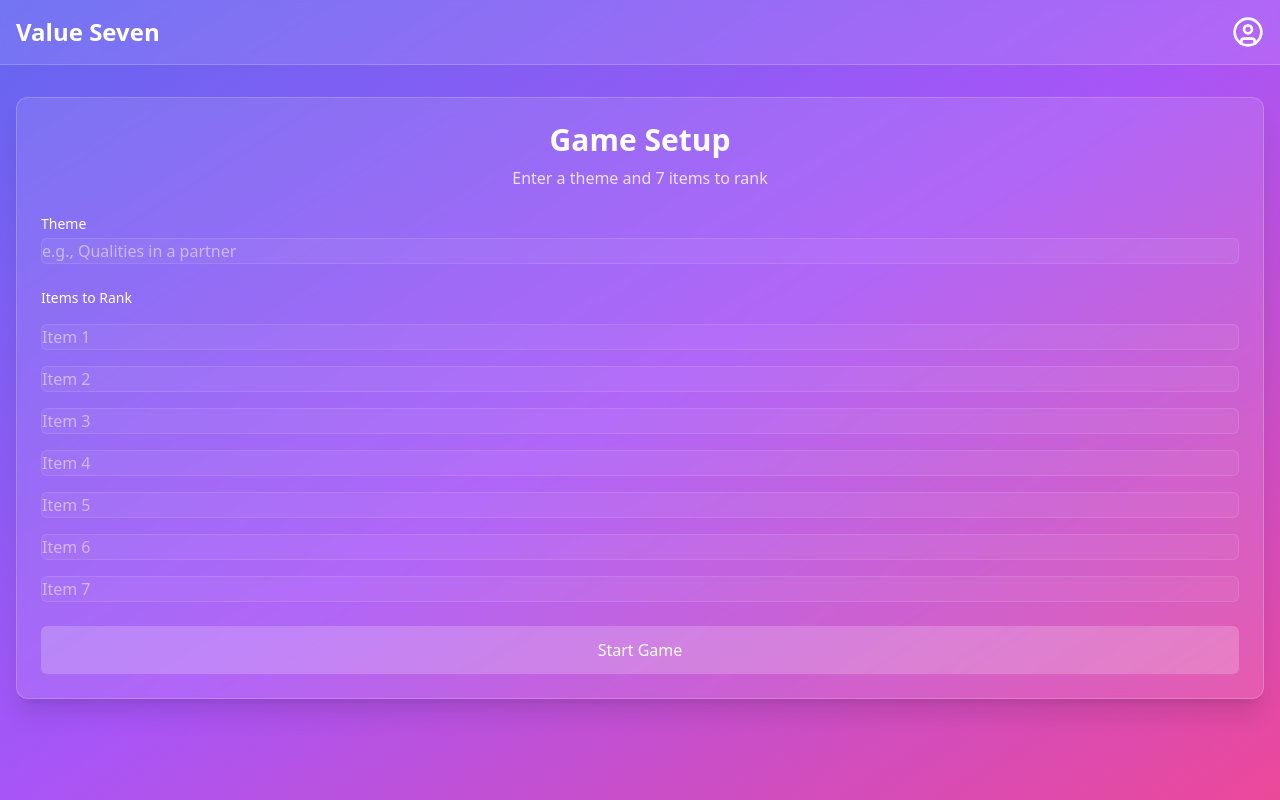
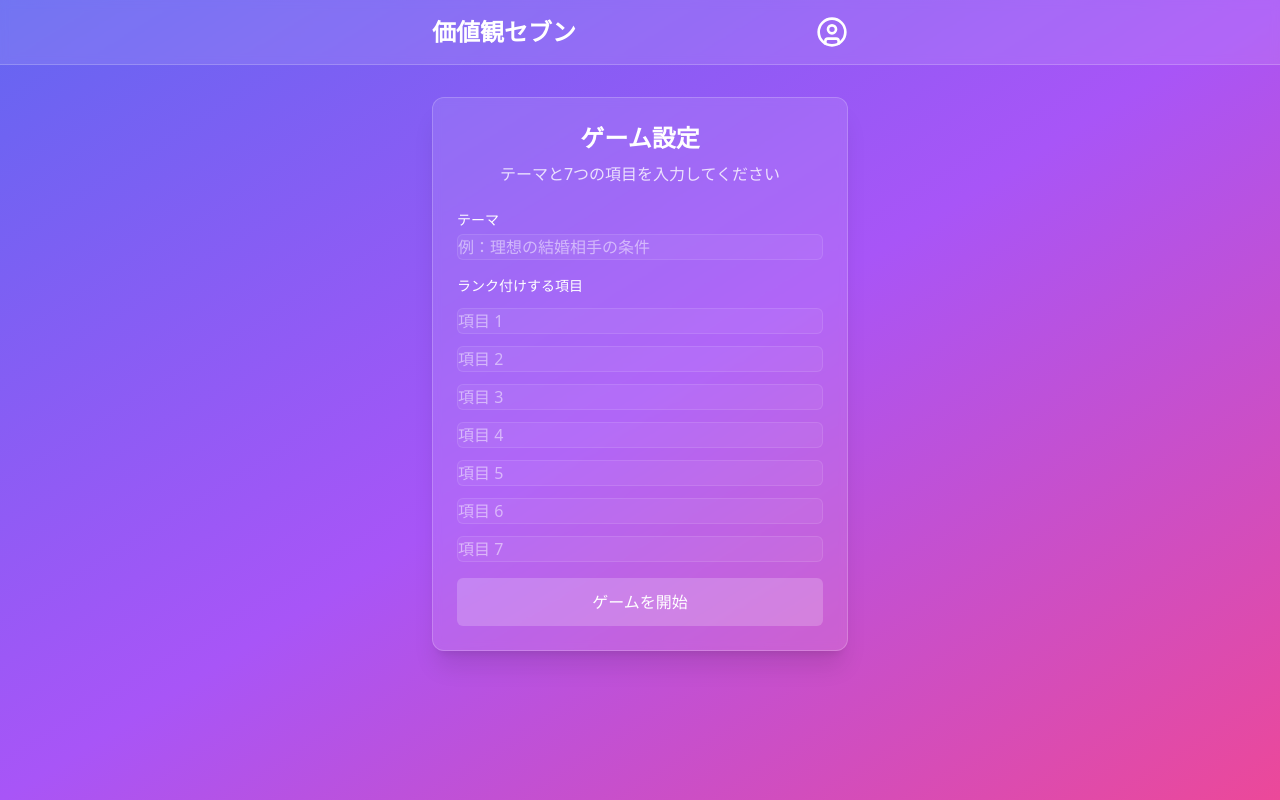
Before and after one commit to hirosuke0520/values7, a React (Vite) app: page / in a window 1280 px wide. Built offline with nearby package versions, Linux system fonts and the light colour scheme.

Commit message:
日本語修正、初期表示修正

```diff
--- a/src/App.tsx
+++ b/src/App.tsx
@@ -24,14 +24,13 @@ function App() {
 
   const handleRankingComplete = (newRankings: RankingMap) => {
     setRankings(newRankings);
-    // Automatically reveal the middle card (4th position)
-    setRevealedCards([4]);
+    setRevealedCards([]); // Start with no cards revealed
     setPhase('guessing');
   };
 
   const handleCardReveal = (rank: number) => {
     setRevealedCards([...revealedCards, rank]);
-    if (revealedCards.length + 1 === 6) { // All cards revealed (7 total - 1 initial)
+    if (revealedCards.length + 1 === 7) { // All cards revealed
       setPhase('result');
     }
   };
--- a/src/components/GameSetup.tsx
+++ b/src/components/GameSetup.tsx
@@ -24,29 +24,29 @@ export function GameSetup({ onComplete }: GameSetupProps) {
   return (
     <div className="space-y-6">
       <div className="text-center space-y-2">
-        <h2 className="text-3xl font-bold text-white">Game Setup</h2>
-        <p className="text-white/80">Enter a theme and 7 items to rank</p>
+        <h2 className="text-2xl font-bold text-white">ゲーム設定</h2>
+        <p className="text-white/80">テーマと7つの項目を入力してください</p>
       </div>
 
-      <form onSubmit={handleSubmit} className="space-y-6">
+      <form onSubmit={handleSubmit} className="space-y-4">
         <div>
           <label htmlFor="theme" className="block text-sm font-medium text-white">
-            Theme
+            テーマ
           </label>
           <input
             type="text"
             id="theme"
             value={theme}
             onChange={(e) => setTheme(e.target.value)}
-            placeholder="e.g., Qualities in a partner"
+            placeholder="例：理想の結婚相手の条件"
             className="mt-1 block w-full rounded-md bg-white/5 border border-white/10 text-white placeholder-white/50 focus:ring-2 focus:ring-white/20 focus:border-transparent"
             required
           />
         </div>
 
-        <div className="space-y-4">
+        <div className="space-y-3">
           <label className="block text-sm font-medium text-white">
-            Items to Rank
+            ランク付けする項目
           </label>
           {items.map((item, index) => (
             <input
@@ -54,7 +54,7 @@ export function GameSetup({ onComplete }: GameSetupProps) {
               type="text"
               value={item}
               onChange={(e) => handleItemChange(index, e.target.value)}
-              placeholder={`Item ${index + 1}`}
+              placeholder={`項目 ${index + 1}`}
               className="block w-full rounded-md bg-white/5 border border-white/10 text-white placeholder-white/50 focus:ring-2 focus:ring-white/20 focus:border-transparent"
               required
             />
@@ -65,7 +65,7 @@ export function GameSetup({ onComplete }: GameSetupProps) {
           type="submit"
           className="w-full py-3 px-4 rounded-md bg-white/20 hover:bg-white/30 text-white font-medium transition-colors"
         >
-          Start Game
+          ゲームを開始
         </button>
       </form>
     </div>
--- a/src/components/GuessPhase.tsx
+++ b/src/components/GuessPhase.tsx
@@ -24,11 +24,11 @@ export function GuessPhase({
   return (
     <div className="space-y-6">
       <div className="text-center space-y-2">
-        <h2 className="text-3xl font-bold text-white">{theme}</h2>
-        <p className="text-white/80">Click on cards to reveal them</p>
+        <h2 className="text-2xl font-bold text-white">{theme}</h2>
+        <p className="text-white/80">タップしてカードを公開</p>
       </div>
 
-      <div className="grid grid-cols-7 gap-4">
+      <div className="grid grid-cols-4 gap-2">
         {Array.from({ length: 7 }, (_, i) => i + 1).map((rank) => {
           const isRevealed = revealedCards.includes(rank);
           const item = getItemByRank(rank);
@@ -39,7 +39,9 @@ export function GuessPhase({
               onClick={() => !isRevealed && onCardReveal(rank)}
               disabled={isRevealed}
               className={`
-                aspect-[2/3] rounded-lg p-4 flex items-center justify-center text-center
+                aspect-[2/3] rounded-lg p-2 flex items-center justify-center text-center
+                ${rank > 4 ? 'col-span-2' : ''}
+                ${rank === 7 ? 'col-start-2' : ''}
                 ${isRevealed
                   ? 'bg-white/20 border-white/30'
                   : 'bg-gradient-to-br from-blue-500 to-purple-600 cursor-pointer hover:from-blue-600 hover:to-purple-700'
@@ -48,9 +50,9 @@ export function GuessPhase({
               `}
             >
               {isRevealed ? (
-                <div className="space-y-2">
-                  <div className="text-3xl font-bold text-white">{rank}</div>
-                  <div className="text-sm text-white/80">{item?.text}</div>
+                <div className="space-y-1">
+                  <div className="text-2xl font-bold text-white">{rank}</div>
+                  <div className="text-xs text-white/80">{item?.text}</div>
                 </div>
               ) : (
                 <div className="text-white text-opacity-0">?</div>
@@ -60,11 +62,11 @@ export function GuessPhase({
         })}
       </div>
 
-      <div className="grid grid-cols-2 sm:grid-cols-3 md:grid-cols-4 gap-4">
+      <div className="grid grid-cols-2 gap-2">
         {items.map((item) => (
           <div
             key={item.id}
-            className="p-3 bg-white/5 border border-white/10 rounded-md text-white text-center"
+            className="p-2 bg-white/5 border border-white/10 rounded-md text-white text-center text-sm"
           >
             {item.text}
           </div>
--- a/src/components/Layout.tsx
+++ b/src/components/Layout.tsx
@@ -9,12 +9,12 @@ export function Layout({ children }: LayoutProps) {
   return (
     <div className="min-h-screen bg-gradient-to-br from-indigo-500 via-purple-500 to-pink-500">
       <header className="bg-white/10 backdrop-blur-sm border-b border-white/20">
-        <div className="max-w-7xl mx-auto px-4 py-4 flex items-center justify-between">
-          <h1 className="text-2xl font-bold text-white">Value Seven</h1>
+        <div className="max-w-md mx-auto px-4 py-4 flex items-center justify-between">
+          <h1 className="text-2xl font-bold text-white">価値観セブン</h1>
           <CircleUser className="w-8 h-8 text-white" />
         </div>
       </header>
-      <main className="max-w-7xl mx-auto px-4 py-8">
+      <main className="max-w-md mx-auto px-4 py-8">
         <div className="bg-white/10 backdrop-blur-sm rounded-xl p-6 shadow-xl border border-white/20">
           {children}
         </div>
--- a/src/components/RankingPhase.tsx
+++ b/src/components/RankingPhase.tsx
@@ -38,8 +38,9 @@ export function RankingPhase({ theme, items, onComplete }: RankingPhaseProps) {
   return (
     <div className="space-y-6">
       <div className="text-center space-y-2">
-        <h2 className="text-3xl font-bold text-white">{theme}</h2>
-        <p className="text-white/80">Drag and drop items to rank them from most important (1) to least important (7)</p>
+        <h2 className="text-2xl font-bold text-white">{theme}</h2>
+        <p className="text-white/80">項目を並べ替えて順位を決めてください</p>
+        <p className="text-sm text-white/60">（1位が最も重要）</p>
       </div>
 
       <div className="space-y-2">
@@ -50,11 +51,11 @@ export function RankingPhase({ theme, items, onComplete }: RankingPhaseProps) {
             onDragStart={(e) => handleDragStart(e, index)}
             onDragOver={handleDragOver}
             onDrop={(e) => handleDrop(e, index)}
-            className="p-4 bg-white/5 border border-white/10 rounded-md cursor-move hover:bg-white/10 transition-colors"
+            className="p-3 bg-white/5 border border-white/10 rounded-md cursor-move hover:bg-white/10 transition-colors"
           >
-            <div className="flex items-center gap-4">
-              <span className="text-2xl font-bold text-white/60">{index + 1}</span>
-              <span className="text-white">{item.text}</span>
+            <div className="flex items-center gap-3">
+              <span className="text-xl font-bold text-white/60">{index + 1}</span>
+              <span className="text-white text-sm">{item.text}</span>
             </div>
           </div>
         ))}
@@ -64,7 +65,7 @@ export function RankingPhase({ theme, items, onComplete }: RankingPhaseProps) {
         onClick={handleSubmit}
         className="w-full py-3 px-4 rounded-md bg-white/20 hover:bg-white/30 text-white font-medium transition-colors"
       >
-        Confirm Rankings
+        順位を確定
       </button>
     </div>
   );
--- a/src/components/ResultPhase.tsx
+++ b/src/components/ResultPhase.tsx
@@ -19,21 +19,21 @@ export function ResultPhase({
   return (
     <div className="space-y-6">
       <div className="text-center space-y-2">
-        <h2 className="text-3xl font-bold text-white">{theme}</h2>
-        <p className="text-white/80">Final Rankings</p>
+        <h2 className="text-2xl font-bold text-white">{theme}</h2>
+        <p className="text-white/80">最終結果</p>
       </div>
 
-      <div className="space-y-4">
+      <div className="space-y-3">
         {sortedItems.map((item, index) => (
           <div
             key={item.id}
-            className="p-4 bg-white/5 border border-white/10 rounded-md"
+            className="p-3 bg-white/5 border border-white/10 rounded-md"
           >
-            <div className="flex items-center gap-4">
-              <div className="flex items-center justify-center w-10 h-10 rounded-full bg-white/20 text-white font-bold">
+            <div className="flex items-center gap-3">
+              <div className="flex items-center justify-center w-8 h-8 rounded-full bg-white/20 text-white font-bold text-sm">
                 {index + 1}
               </div>
-              <span className="text-white">{item.text}</span>
+              <span className="text-white text-sm">{item.text}</span>
             </div>
           </div>
         ))}
@@ -43,7 +43,7 @@ export function ResultPhase({
         onClick={onRestart}
         className="w-full py-3 px-4 rounded-md bg-white/20 hover:bg-white/30 text-white font-medium transition-colors"
       >
-        Play Again
+        もう一度プレイ
       </button>
     </div>
   );
```
